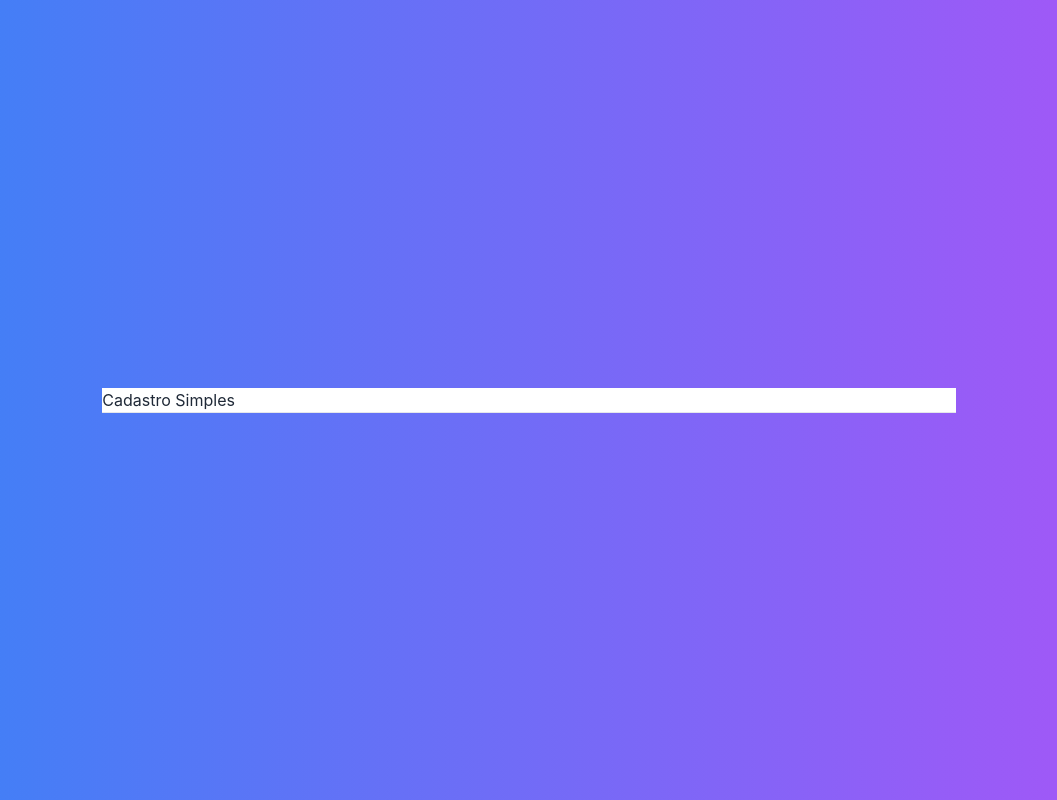
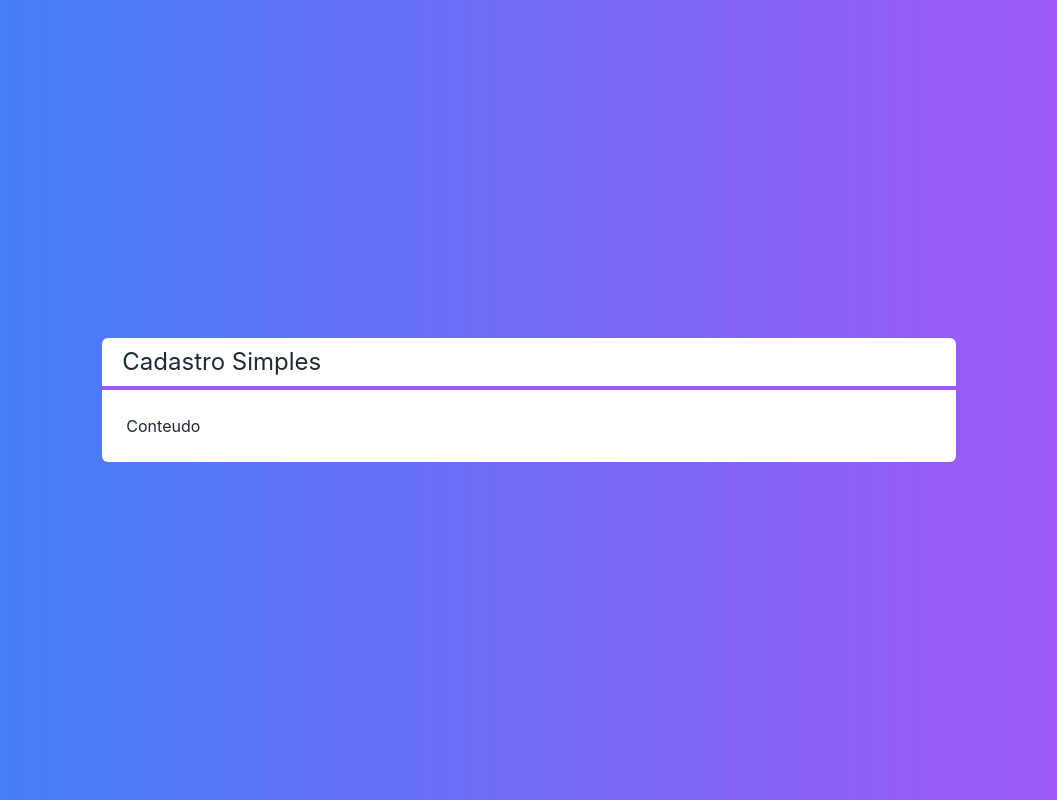
Before and after one commit to David-Pires/next-crud, a Next.js app: page / in a window 1280 px wide. Shown: the whole page, without its empty margins (111-1168 px from the left). Built offline with nearby package versions, Linux system fonts and the light colour scheme.

Commit message:
feat: conteudo em Layout.tsx

```diff
--- a/src/components/Layout.tsx
+++ b/src/components/Layout.tsx
@@ -8,11 +8,11 @@ export default function Layout(props:LayoutProps) {
   return (
     <div className={`
       flex flex-col w-2/3
-      bg-white text-gray-800
+      bg-white text-gray-800 rounded-md
     `}>
-        <Titulo>{props.titulo} </Titulo>
-      <div>
-
+        <Titulo>{props.titulo}</Titulo>
+      <div className='p-6'>
+        {props.children}
       </div>
     </div>
   )
--- a/src/components/Titulo.tsx
+++ b/src/components/Titulo.tsx
@@ -1,9 +1,9 @@
 export default function Titulo(props) {
   return (
-    <div className={``}>
+    <div className={`flex flex-col justify-center`}>
 
-      <h1>{props.children}</h1>
-      <hr/>
+      <h1 className="px-5 py-2 text-2xl">{props.children}</h1>
+      <hr className='border-2 border-purple-500'/>
     </div>
   )
 }
--- a/src/pages/index.tsx
+++ b/src/pages/index.tsx
@@ -9,8 +9,9 @@ export default function Home() {
       text-white
     `}>
 
-      <Layout titulo='Cadastro Simples'> </Layout>
-      <span></span>
+      <Layout titulo='Cadastro Simples'>
+        <span>Conteudo</span>
+      </Layout>
 
     </div>
   )
```
